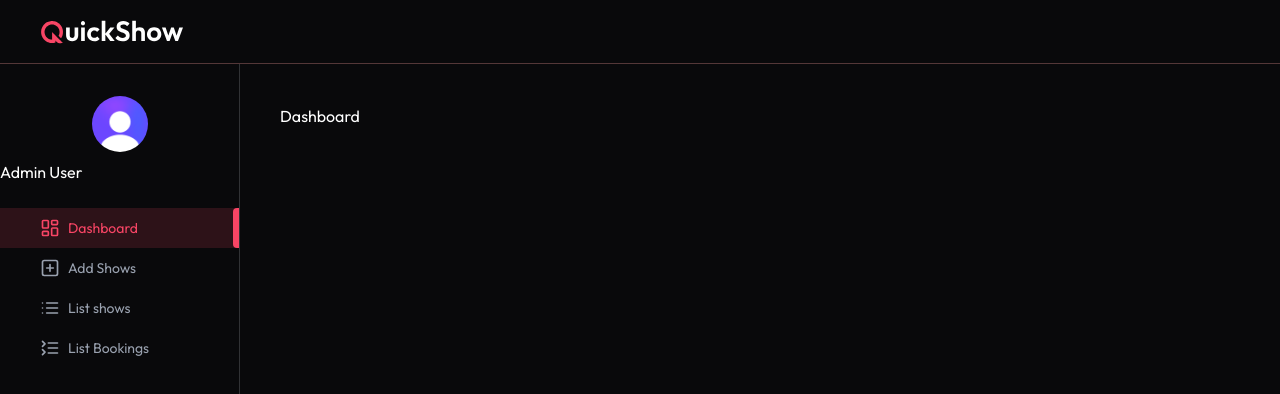
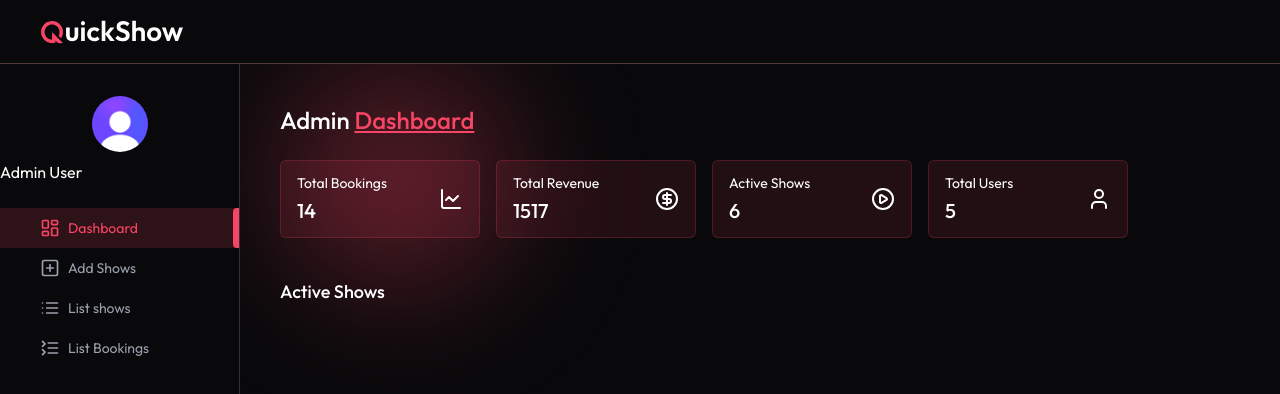
Before and after one commit to Noor-Tanvir-Hossin/cineswift-frontend, a React (Vite) app: page /admin in a window 1280 px wide. Shown: the top 394 px of the page. Built offline with nearby package versions, Linux system fonts and the light colour scheme; no server answers.

Commit message:
dashboard upper part done

```diff
--- /dev/null
+++ b/src/components/admin/Title.jsx
@@ -0,0 +1,11 @@
+import React from 'react'
+
+const Title = ({text1, text2}) => {
+  return (
+    <h1 className='font-medium text-2xl'>
+        {text1} <span className='underline text-primary'>{text2}</span>
+    </h1>
+  )
+}
+
+export default Title
--- a/src/pages/admin/Dashboard.jsx
+++ b/src/pages/admin/Dashboard.jsx
@@ -1,9 +1,81 @@
-import React from 'react'
+import React, { useEffect, useState } from "react";
+import {
+  ChartLineIcon,
+  UserIcon,
+  PlayCircleIcon,
+  CircleDollarSignIcon,
+} from "lucide-react";
+import { dummyDashboardData } from "../../assets/assets";
+import Loading from "../../components/Loading";
+import Title from "../../components/admin/Title";
+import BlurCircle from "../../components/BlurCircle";
 
 const Dashboard = () => {
-  return (
-    <div>Dashboard</div>
-  )
-}
+  const currency = import.meta.env.VITE_CURRENCY;
+  const [dashboardData, setDashboardData] = useState({
+    totalBookings: 0,
+    totalRevenue: 0,
+    activeShows: [],
+    totalUser: 0,
+  });
+  const [loading, setLoading] = useState(true);
+  const dashboardCards = [
+    {
+      title: "Total Bookings",
+      value: dashboardData.totalBookings || "0",
+      icon: ChartLineIcon,
+    },
+    {
+      title: "Total Revenue",
+      value: dashboardData.totalRevenue || "0",
+      icon: CircleDollarSignIcon,
+    },
+    {
+      title: "Active Shows",
+      value: dashboardData.activeShows.length || "0",
+      icon: PlayCircleIcon,
+    },
+    {
+      title: "Total Users",
+      value: dashboardData.totalUser || "0",
+      icon: UserIcon,
+    },
+  ];
+  const fetchDashboardData = async () => {
+    setDashboardData(dummyDashboardData);
+    setLoading(false);
+  };
+  useEffect(() => {
+    fetchDashboardData();
+  }, []);
 
-export default Dashboard
+  return !loading ? (
+    <>
+      <Title text1="Admin" text2="Dashboard" />
+
+      <div className="relative mt-6">
+        <BlurCircle top="-100px" />
+        <div className="flex flex-wrap gap-4 w-full">
+          {dashboardCards.map((card, idx) => (
+            <div
+              key={idx}
+              className="flex items-center justify-between px-4 py-3 bg-primary/10 border border-primary/20 rounded-md max-w-50 w-full"
+            >
+              <div>
+                <h1 className="text-sm"> {card.title} </h1>
+                <p className="text-xl font-medium mt-1">{card.value}</p>
+              </div>
+              <card.icon className="w-6 h-6" />
+            </div>
+          ))}
+        </div>
+      </div>
+      <p className="mt-10 text-lg font-medium">Active Shows</p>
+
+    </>
+  ) : (
+    <Loading />
+  );
+};
+
+export default Dashboard;
```
